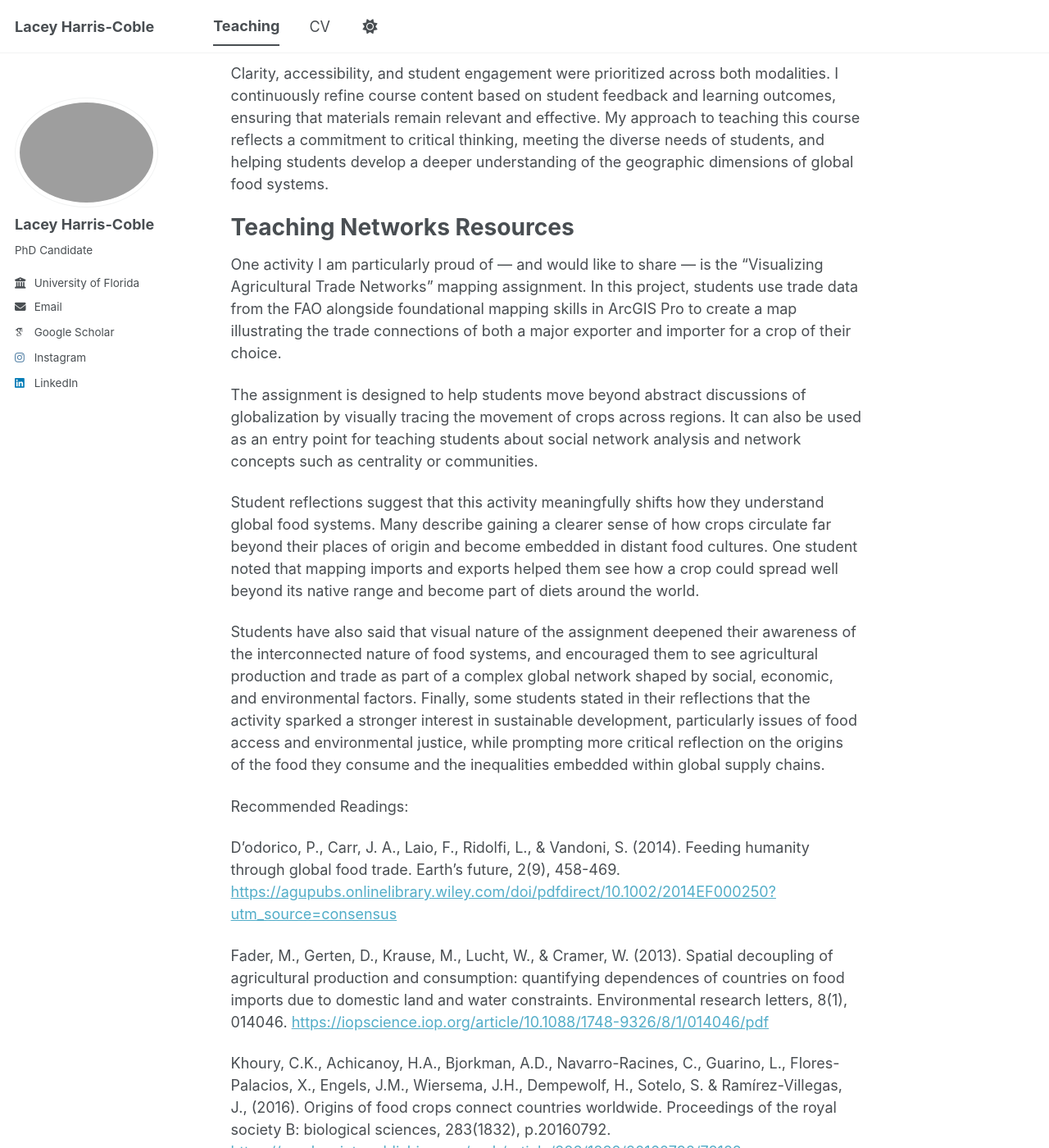
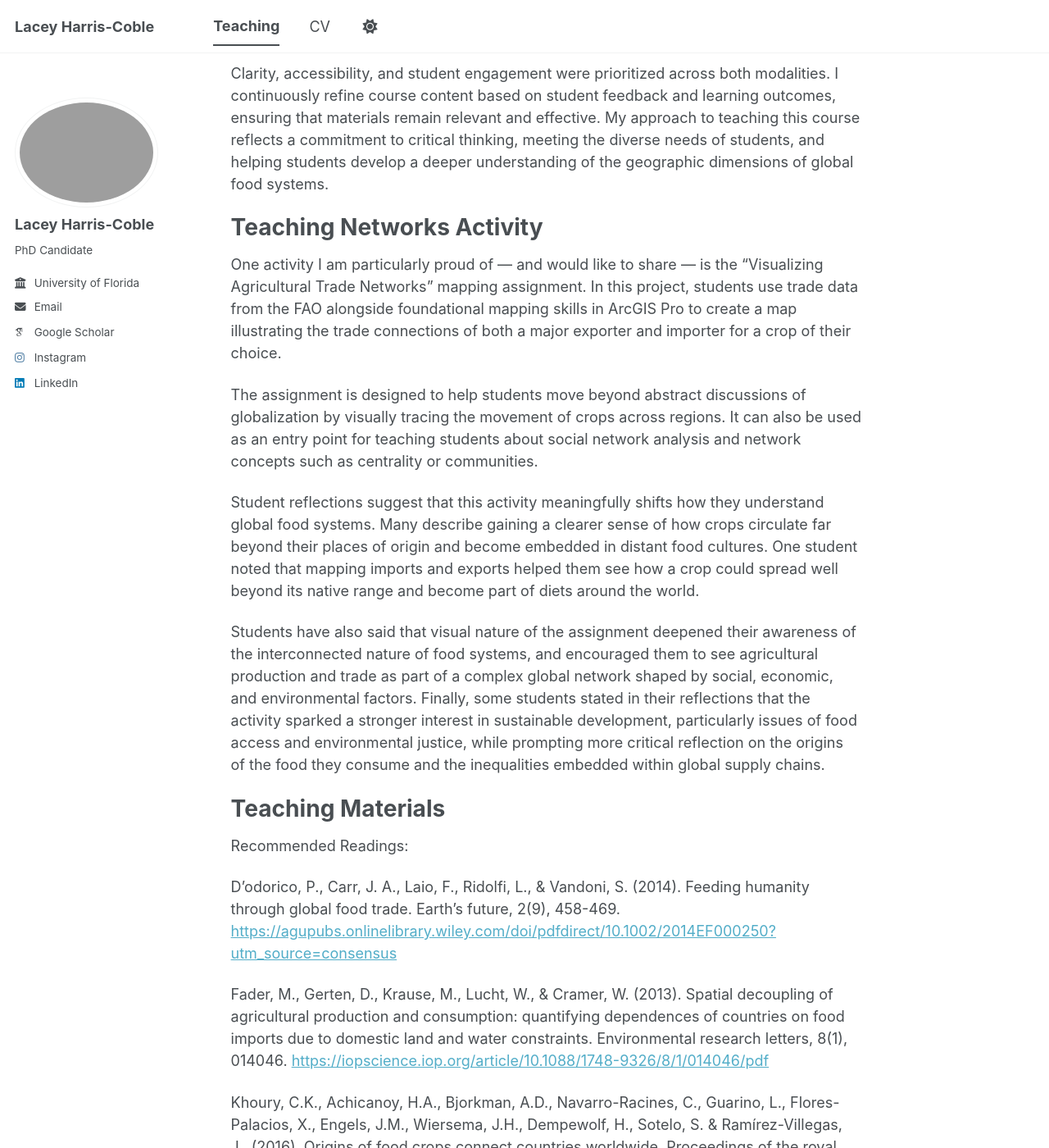
Before and after one commit to lharriscoble/lharriscoble.github.io, a Jekyll site: the page built from _teaching/2014-spring-teaching-1.md, in a window 1280 px wide and 1400 px high, scrolled down 755 px. Shown: the whole window at 82% size. Built offline with Jekyll 4.4.1, drawn with Linux system fonts in a browser that asks for light colours; some web fonts are replaced; a script bundle is joined from its source files by our own code; library files that are not in the unit come from our copies; some of the changed text lies outside the part shown.

Commit message:
Update 2014-spring-teaching-1.md

```diff
--- a/_teaching/2014-spring-teaching-1.md
+++ b/_teaching/2014-spring-teaching-1.md
@@ -19,7 +19,7 @@ A central component of the course is the development of practical geospatial ski
 Clarity, accessibility, and student engagement were prioritized across both modalities. I continuously refine course content based on student feedback and learning outcomes, ensuring that materials remain relevant and effective. My approach to teaching this course reflects a commitment to critical thinking, meeting the diverse needs of students, and helping students develop a deeper understanding of the geographic dimensions of global food systems.
 
 
-Teaching Networks Resources
+Teaching Networks Activity
 ======
 One activity I am particularly proud of — and would like to share — is the “Visualizing Agricultural Trade Networks” mapping assignment. In this project, students use trade data from the FAO alongside foundational mapping skills in ArcGIS Pro to create a map illustrating the trade connections of both a major exporter and importer for a crop of their choice.
 
@@ -29,6 +29,9 @@ Student reflections suggest that this activity meaningfully shifts how they unde
 
 Students have also said that visual nature of the assignment deepened their awareness of the interconnected nature of food systems, and encouraged them to see agricultural production and trade as part of a complex global network shaped by social, economic, and environmental factors. Finally, some students stated in their reflections that the activity sparked a stronger interest in sustainable development, particularly issues of food access and environmental justice, while prompting more critical reflection on the origins of the food they consume and the inequalities embedded within global supply chains.
 
+
+Teaching Materials
+======
 Recommended Readings:
 
 D'odorico, P., Carr, J. A., Laio, F., Ridolfi, L., & Vandoni, S. (2014). Feeding humanity through global food trade. Earth's future, 2(9), 458-469. [<https://agupubs.onlinelibrary.wiley.com/doi/pdfdirect/10.1002/2014EF000250?utm_source=consensus>](<https://agupubs.onlinelibrary.wiley.com/doi/pdfdirect/10.1002/2014EF000250?utm_source=consensus>)
```
Also changed, not shown: other parts of _teaching/2014-spring-teaching-1.md (+2 -1 lines).
